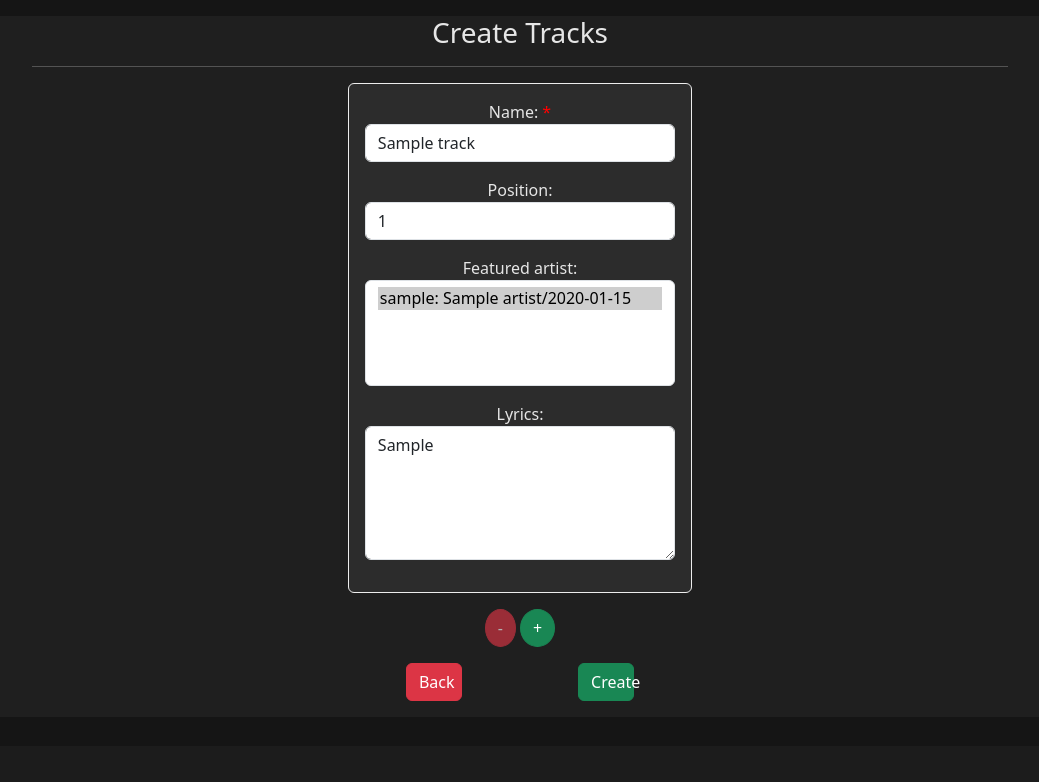
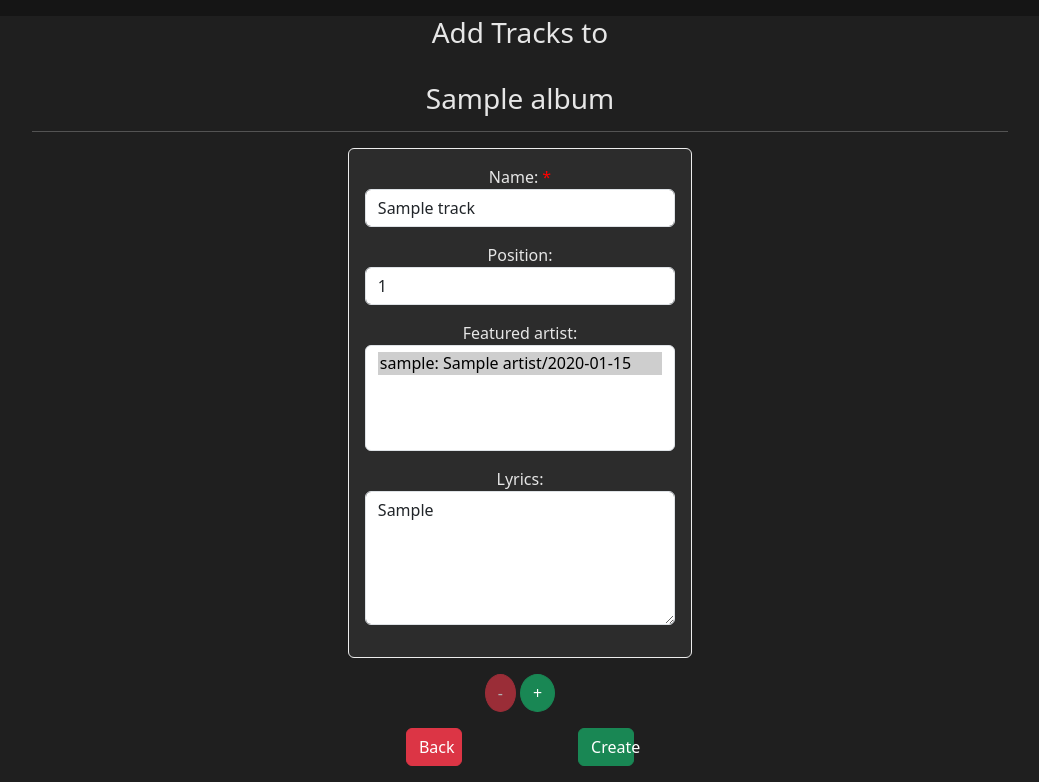
Before and after one commit to bics/Melodia, a Django app: a page that uses album/templates/create_track.html in a window 1280 px wide. Shown: the part 54-836 px from the top of the page, without its empty margins (120-1159 px from the left). Before the commit the page ends 755 px from the top, so only its background shows below. Run offline with Django 5.2, Linux system fonts and the light colour scheme; tables that the repository leaves empty hold one stand-in row (values such as "Sample post").

Commit message:
ME-Track length nullable

```diff
--- a/album/models.py
+++ b/album/models.py
@@ -15,7 +15,7 @@ class Track(models.Model):
     name = models.CharField(max_length=255)
     position = models.IntegerField(blank=True, null=True)
     lyrics = models.TextField(blank=True, null=True)
-    length = models.IntegerField()
+    length = models.IntegerField(blank=True, null=True)
     rating = models.FloatField(blank=True, null=True)
     album = models.ForeignKey(Album, on_delete=models.CASCADE, blank=True, null=True, related_name="tracks")
     artist = models.ForeignKey(Artist, on_delete=models.CASCADE, related_name="tracks")
--- a/album/templates/create_track.html
+++ b/album/templates/create_track.html
@@ -4,10 +4,9 @@
 {% block main %}
 <div class="spacer m-3"></div>
 
-{{ STATIC_URL }}
-
 <div class="container text-center slightly-darker-graphite-background rounded">
-    <h3>Create Tracks</h3>
+    <h3>Add Tracks to</h3><br>
+    <h3>{{ album.name }}</h3>
     <div class="spacer m-3">
         <hr class="color-platinum line-break">
     </div>
```
